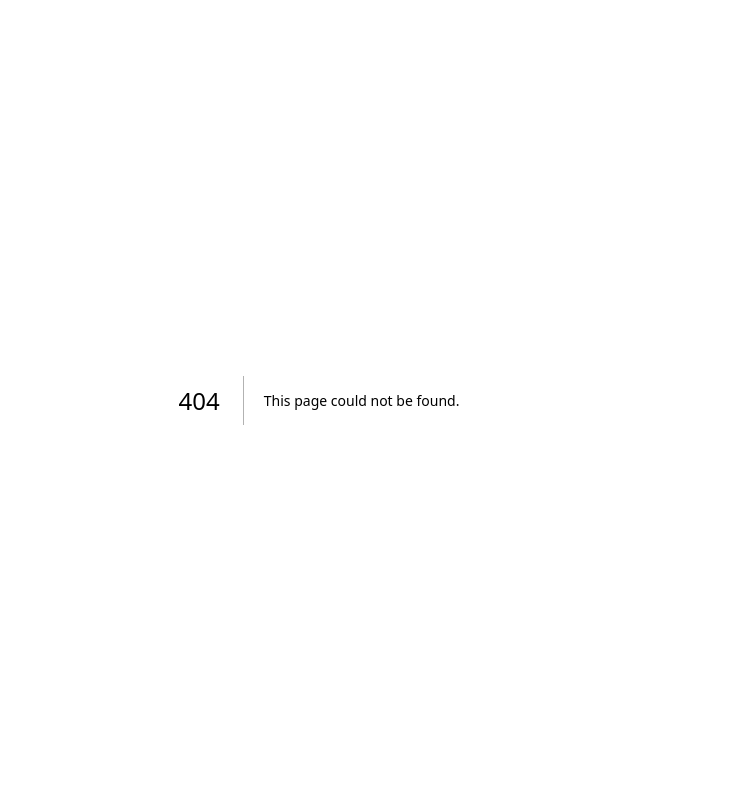
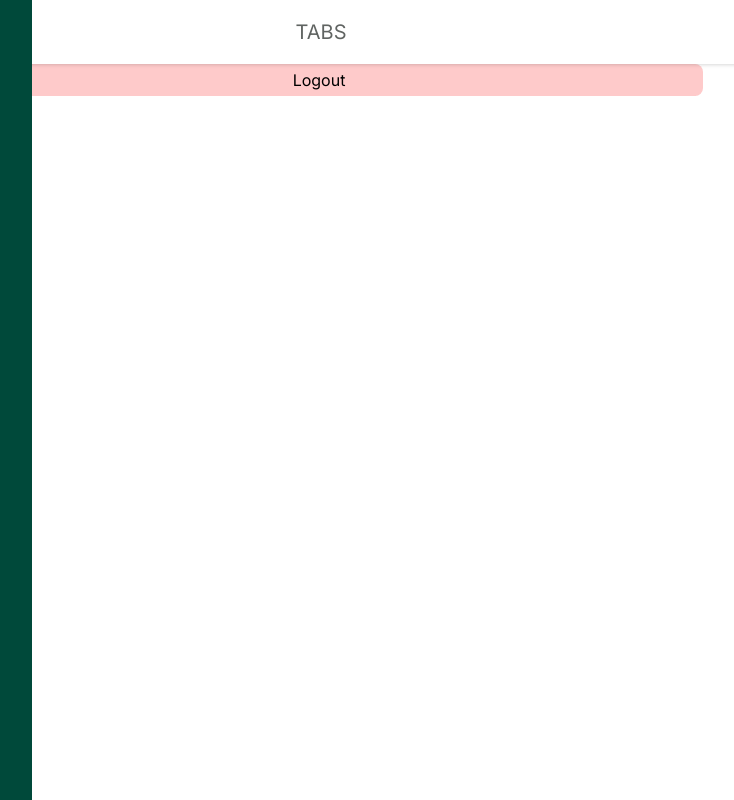
Before and after one commit to ignatiusoey09/TABS, a Next.js app in the folder client/: page /profile in a window 1280 px wide. Before the commit this address had no page. Shown: the whole page, without its empty margins (321-1055 px from the left). Built offline with nearby package versions, Linux system fonts and the light colour scheme.

Commit message:
added simple profile page with logout button

```diff
--- /dev/null
+++ b/client/src/app/profile/page.tsx
@@ -0,0 +1,26 @@
+'use client'
+
+import Layout from "../components/layout";
+import { useLogout } from "../hooks/useLogout";
+import { useRouter } from "next/navigation";
+
+
+export default function Profile() {
+    const { logout } = useLogout();
+    const router = useRouter();
+
+    const handleClick = () => {
+        logout();
+        router.push("/");
+    }
+
+    return (
+        <Layout>
+            <button
+                className="place-self-center justify bg-red-200 rounded-lg"
+                onClick={handleClick}>
+                    Logout
+            </button>
+        </Layout>
+    );
+}
```
